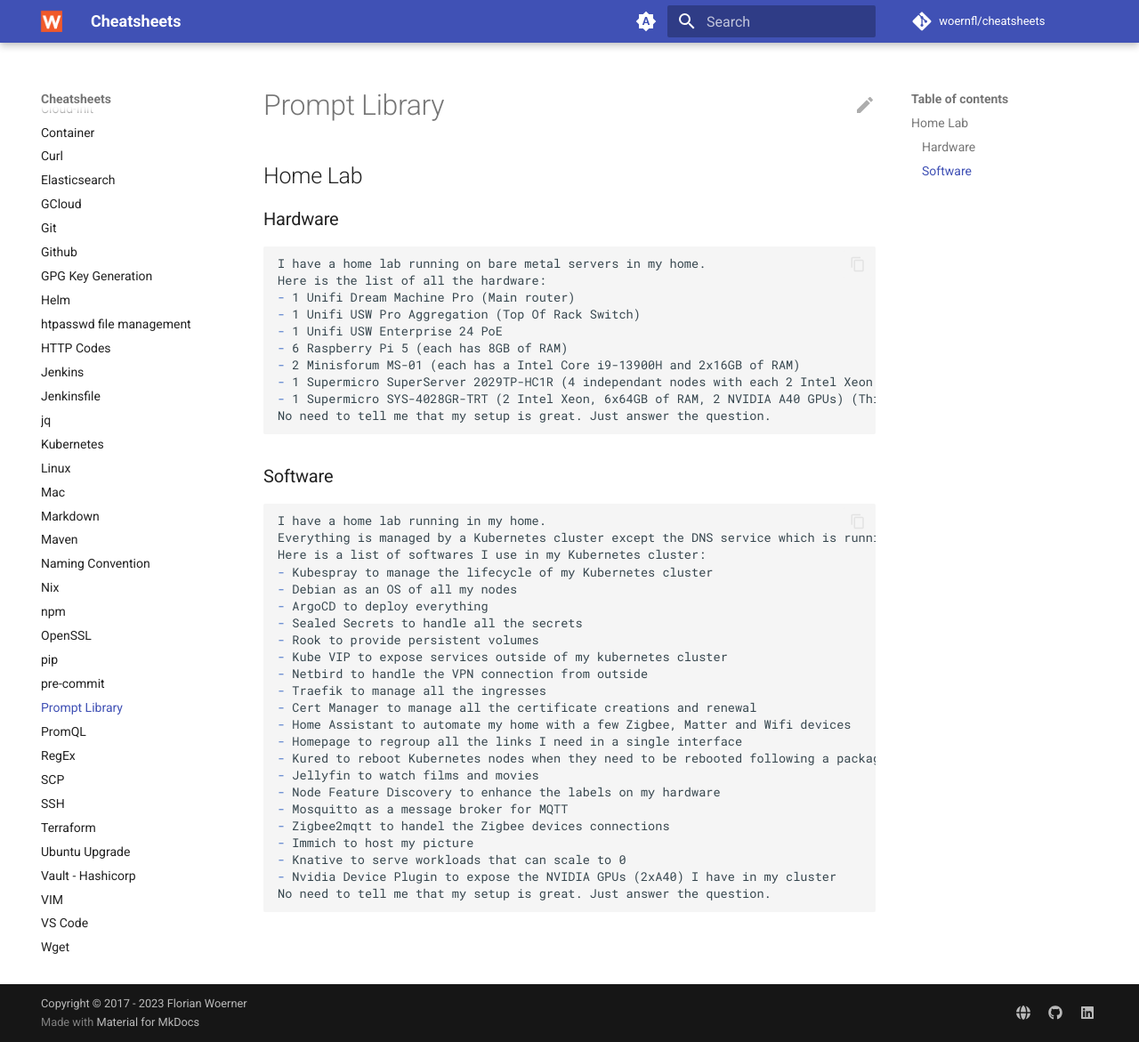
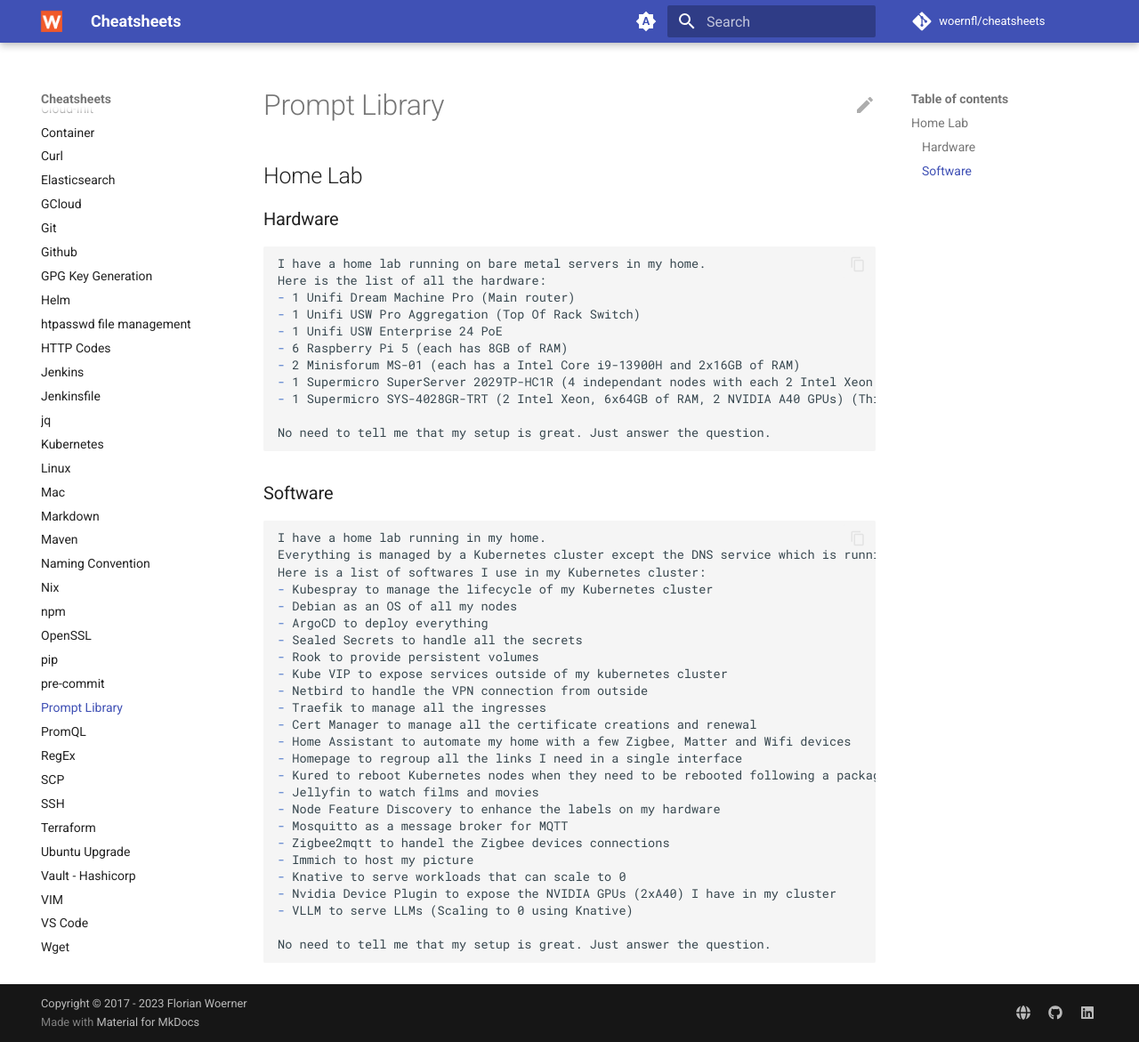
Before and after one commit to woernfl/cheatsheets, an MkDocs documentation site: the page built from docs/prompt-library.md, in a window 1280 px wide and 1171 px high. Shown: the whole window at 89% size. Built offline with MkDocs 1.6.1 and Material for MkDocs 9.7.7, drawn with Linux system fonts in a browser that asks for light colours; comment, search, counter and statistics services are not loaded.

Commit message:
Update software list to include VLLM (#281)
Added VLLM to the list of software for serving LLMs.

````diff
--- a/docs/prompt-library.md
+++ b/docs/prompt-library.md
@@ -14,6 +14,7 @@
 - 2 Minisforum MS-01 (each has a Intel Core i9-13900H and 2x16GB of RAM)
 - 1 Supermicro SuperServer 2029TP-HC1R (4 independant nodes with each 2 Intel Xeon Gold 5120 CPU and 2x32GB of RAM) (This servers can be refred to as the storage servers)
 - 1 Supermicro SYS-4028GR-TRT (2 Intel Xeon, 6x64GB of RAM, 2 NVIDIA A40 GPUs) (This server can be refered to as the GPU server)
+
 No need to tell me that my setup is great. Just answer the question.
 ```
 
@@ -42,5 +43,7 @@
 - Immich to host my picture
 - Knative to serve workloads that can scale to 0
 - Nvidia Device Plugin to expose the NVIDIA GPUs (2xA40) I have in my cluster
+- VLLM to serve LLMs (Scaling to 0 using Knative)
+
 No need to tell me that my setup is great. Just answer the question.
 ```
````
